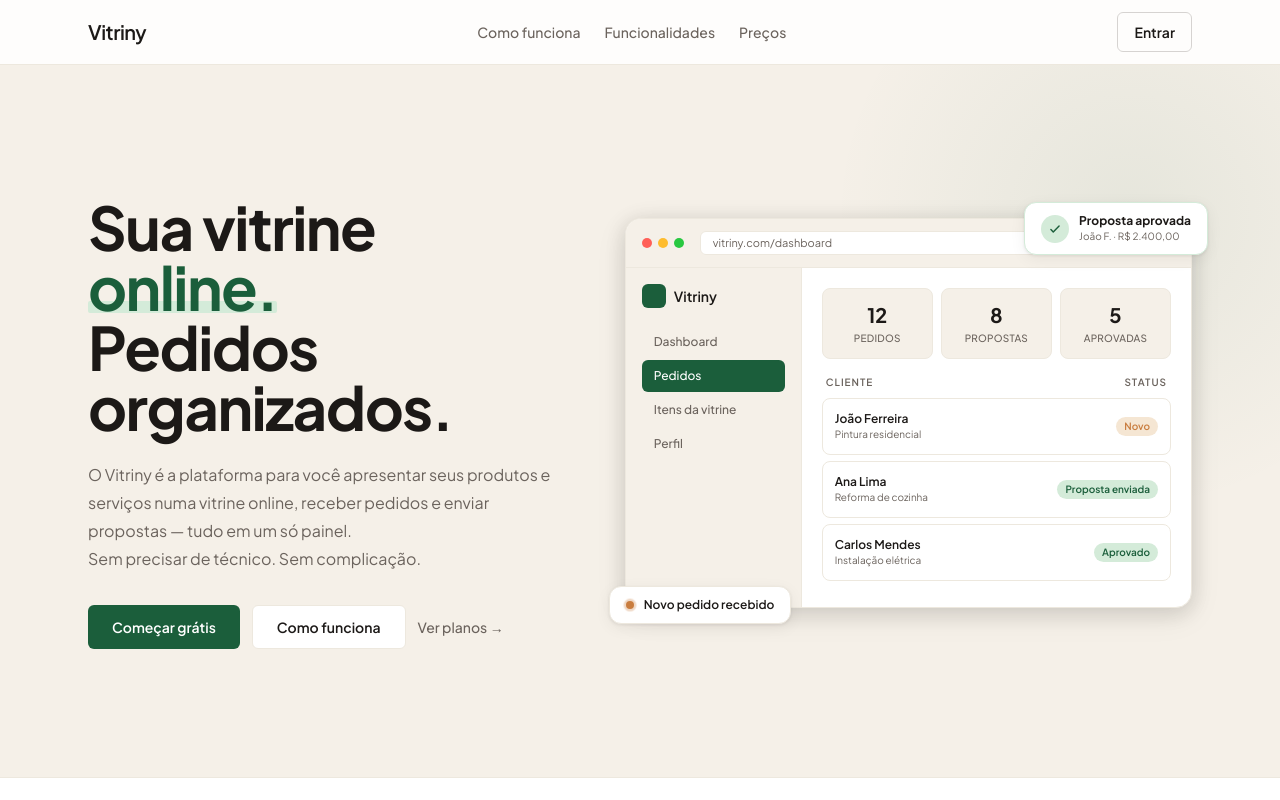
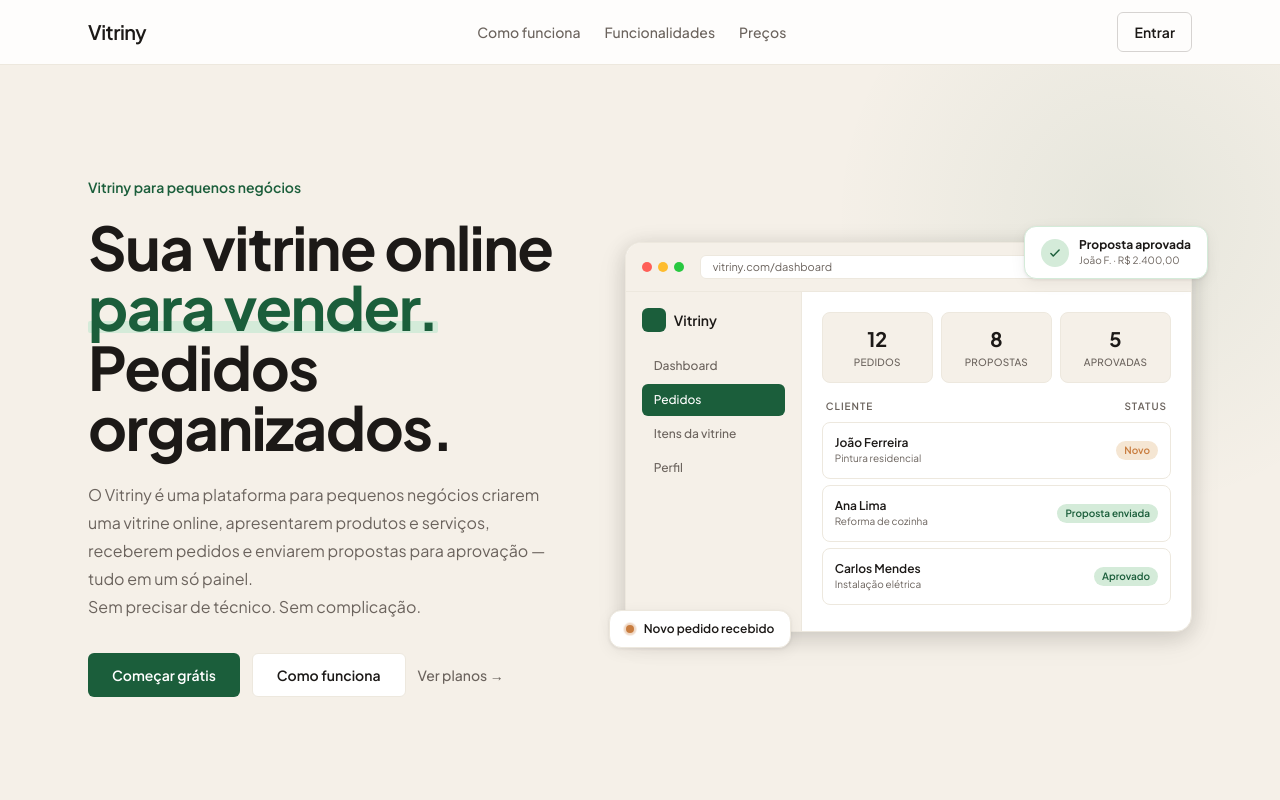
Before and after one commit to leonardodesaboia/vitriny, a Next.js app: page / in a window 1280 px wide. Shown: the top 800 px of the page. Built offline with nearby package versions, Linux system fonts and the light colour scheme; no server answers; a web font is replaced by a local one.

Commit message:
fix: ajuste para oauth

```diff
--- a/components/landing/LandingHero.tsx
+++ b/components/landing/LandingHero.tsx
@@ -31,6 +31,15 @@ export function LandingHero() {
       <div className="mx-auto grid max-w-6xl gap-8 px-6 pb-16 pt-10 md:gap-16 md:grid-cols-[1fr_1.2fr] md:items-center md:pb-32 md:pt-28">
         {/* Left */}
         <div>
+          <motion.p
+            custom={0}
+            variants={fadeUp}
+            initial="hidden"
+            animate="show"
+            className="text-sm font-semibold text-leaf"
+          >
+            Vitriny para pequenos negócios
+          </motion.p>
 
           <motion.h1
             custom={1}
@@ -39,10 +48,10 @@ export function LandingHero() {
             animate="show"
             className="mt-5 font-fraunces text-5xl font-bold leading-[1.1] tracking-tight text-ink md:text-6xl"
           >
-            Sua vitrine
+            Sua vitrine online
             <br />
             <span className="relative inline-block">
-              <span className="relative z-10 text-leaf">online.</span>
+              <span className="relative z-10 text-leaf">para vender.</span>
               <motion.span
                 aria-hidden
                 initial={{ scaleX: 0 }}
@@ -62,9 +71,9 @@ export function LandingHero() {
             animate="show"
             className="mt-6 text-base leading-7 text-ink-muted"
           >
-            O Vitriny é a plataforma para você apresentar seus produtos e
-            serviços numa vitrine online, receber pedidos e enviar propostas —
-            tudo em um só painel.
+            O Vitriny é uma plataforma para pequenos negócios criarem uma
+            vitrine online, apresentarem produtos e serviços, receberem pedidos
+            e enviarem propostas para aprovação — tudo em um só painel.
             <br />
             Sem precisar de técnico. Sem complicação.
           </motion.p>
```
